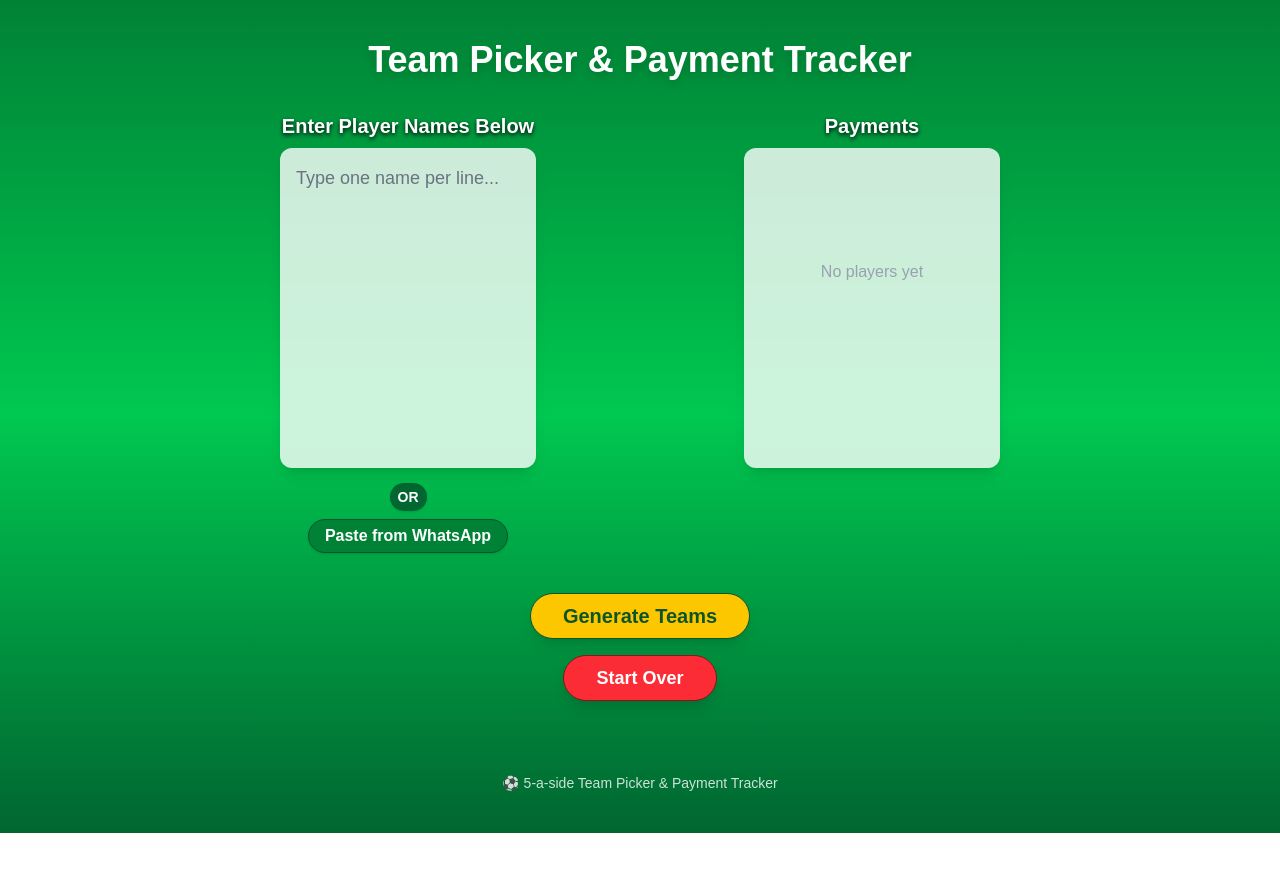
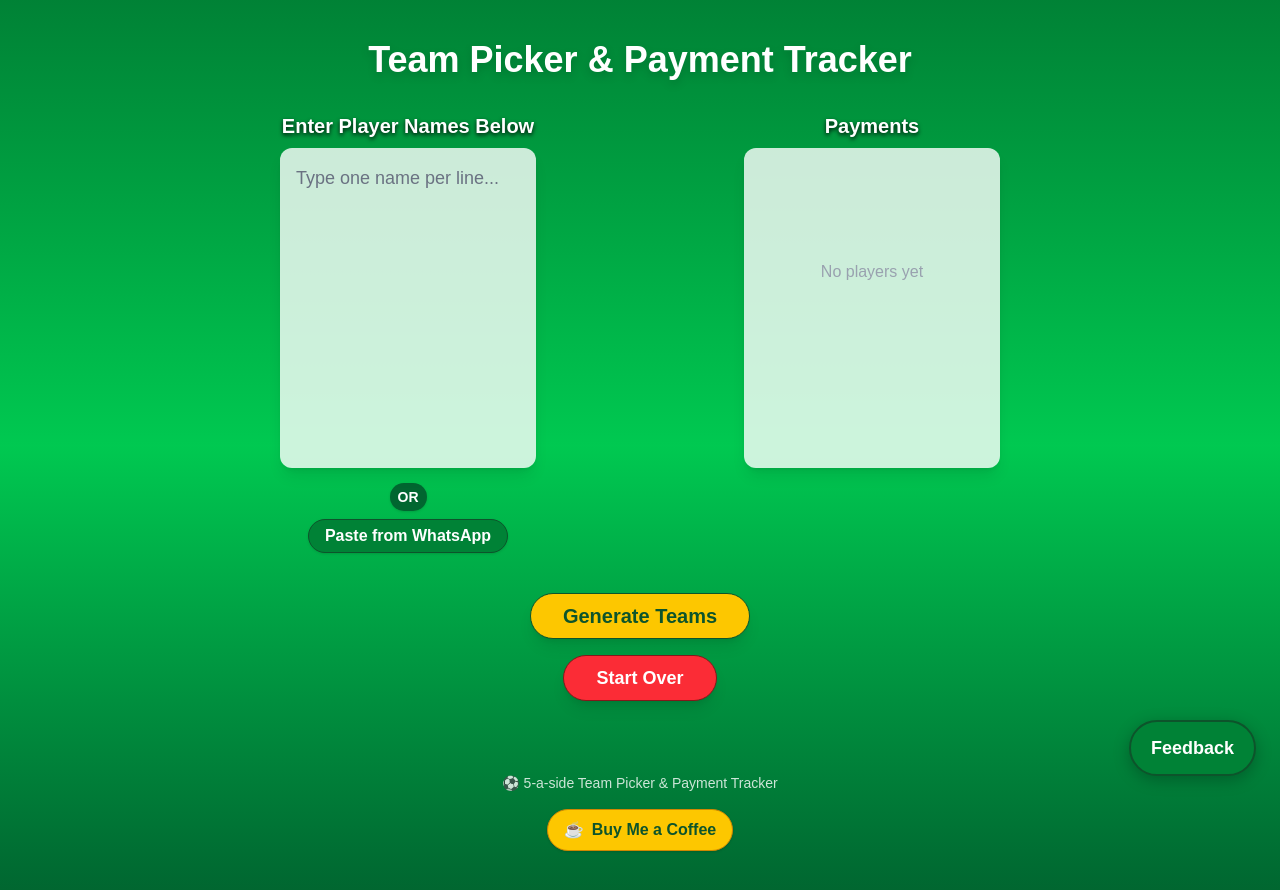
Before and after one commit to sbarcoe90/5asideapp, a Next.js app: page / in a window 1280 px wide. Before the commit the page ends 833 px from the top, so only its background shows below. Built offline with nearby package versions, Linux system fonts and the light colour scheme.

Commit message:
Add feedback functionality in Home component with a floating button and modal for user input

```diff
--- a/src/app/page.tsx
+++ b/src/app/page.tsx
@@ -15,6 +15,7 @@ export default function Home() {
   const [textareaHeight, setTextareaHeight] = useState("auto");
   const [showPasteModal, setShowPasteModal] = useState(false);
   const [whatsAppPaste, setWhatsAppPaste] = useState("");
+  const [showFeedback, setShowFeedback] = useState(false);
 
   // Auto-resize textarea
   useLayoutEffect(() => {
@@ -399,9 +400,52 @@ export default function Home() {
           </button>
         </div>
       )}
-      <footer className="mt-auto text-center text-white/80 text-sm pt-10">
+      <footer className="mt-auto text-center text-white/80 text-sm pt-10 flex flex-col items-center gap-2">
         <span>⚽ 5-a-side Team Picker & Payment Tracker</span>
+        <a
+          href="https://buymeacoffee.com/sbarcoe"
+          target="_blank"
+          rel="noopener noreferrer"
+          className="inline-flex items-center gap-2 bg-yellow-400 hover:bg-yellow-500 text-green-900 font-bold py-2 px-4 rounded-full shadow border border-yellow-600 transition text-base mt-2"
+          style={{ textDecoration: 'none' }}
+        >
+          <span role="img" aria-label="coffee">☕</span> Buy Me a Coffee
+        </a>
       </footer>
+
+      {/* Floating Feedback Button */}
+      <button
+        className="fixed z-50 bottom-6 right-6 bg-green-700 hover:bg-green-800 text-white font-bold py-3 px-5 rounded-full shadow-lg border-2 border-green-900 transition text-lg focus:outline-none focus:ring-2 focus:ring-green-400"
+        style={{ boxShadow: '0 4px 16px rgba(0,0,0,0.25)' }}
+        aria-label="Send Feedback"
+        onClick={() => setShowFeedback(true)}
+        type="button"
+      >
+        Feedback
+      </button>
+
+      {/* Feedback Modal */}
+      {showFeedback && (
+        <div className="fixed inset-0 bg-black/60 flex items-center justify-center z-50">
+          <div className="bg-white rounded-xl shadow-xl w-full max-w-lg flex flex-col items-center relative p-2 sm:p-4 mx-2">
+            <button
+              className="absolute top-2 right-2 text-green-900 hover:text-red-600 text-2xl font-bold focus:outline-none"
+              onClick={() => setShowFeedback(false)}
+              aria-label="Close Feedback Form"
+              type="button"
+            >
+              ×
+            </button>
+            <iframe
+              src="https://tally.so/r/w2YWAL"
+              title="Feedback Form"
+              className="w-full rounded-b-xl border-0"
+              style={{ minHeight: '340px', height: '70vh', maxHeight: '90vh' }}
+              allowFullScreen
+            ></iframe>
+          </div>
+        </div>
+      )}
     </div>
   );
 
```
